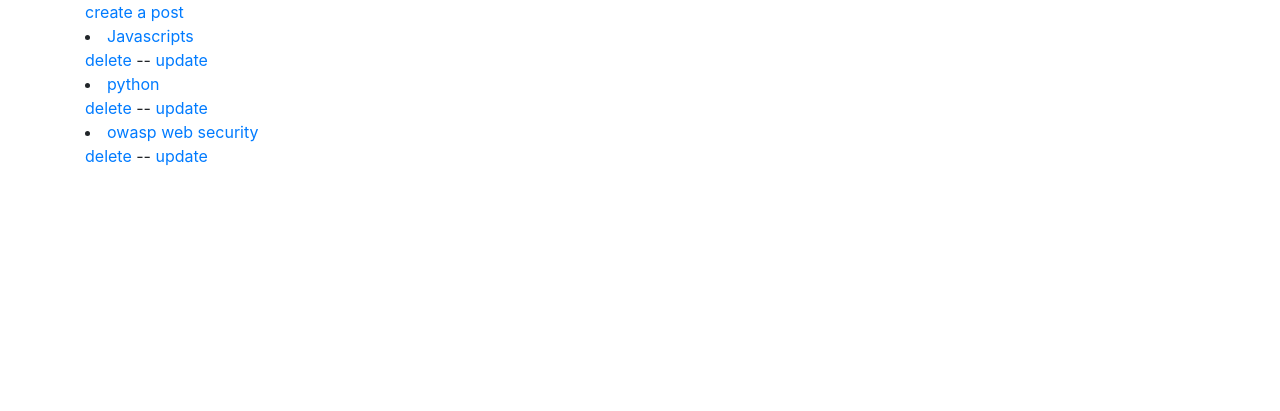
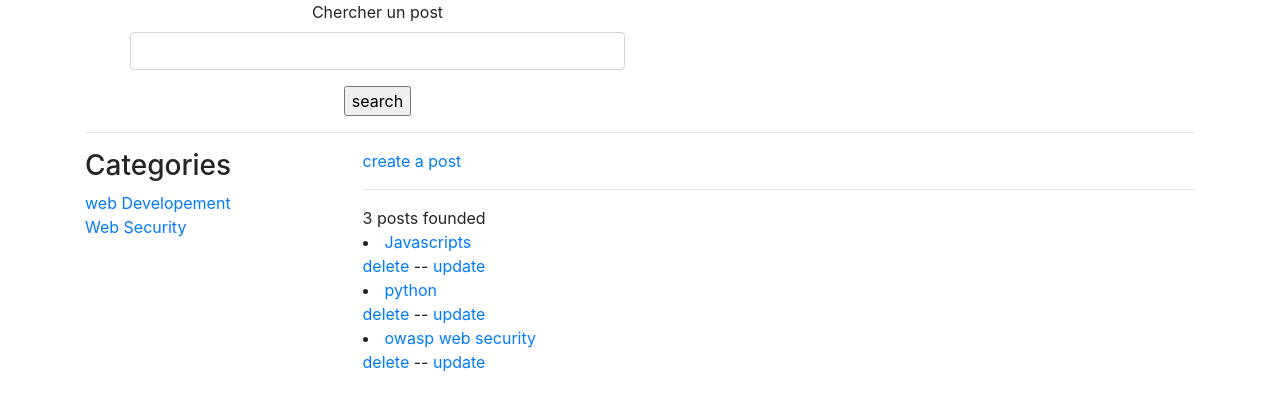
Before and after one commit to ailyamas/Blog, a Django app: page / in a window 1280 px wide. Shown: the top 411 px of the page. Run offline with Django 3.2, Linux system fonts and the light colour scheme; data comes from the database, SQL or seed files in the repository; both versions use the stored data as it was after the commit.

Commit message:
create a input search

```diff
--- a/Post/templates/Post/base.html
+++ b/Post/templates/Post/base.html
@@ -8,6 +8,7 @@
     </head>
     <body>
         <div class ="container">
+            <div>{% block navbar%}{% endblock%}</div>
             {% block content%}{% endblock content %}
         </div>
 
--- a/Post/templates/Post/index.html
+++ b/Post/templates/Post/index.html
@@ -1,10 +1,30 @@
 {% extends 'Post/base.html' %}
 {% block content %}
+<style>
+    .home-container{
+        display:grid;
+        grid-template-columns: 1fr 3fr;
+    }
+</style>
+<div> {% include 'Post/nav_bar.html'  %}</div>
+<hr>
+<div class="home-container">
+    <div>
 
-<a href="{% url 'add-Post' %}">create a post </a>
-<div>
-{% for post in posts %}
-<li><a href="{% url 'detail' post.id %}">{{post}} </a></li><a href="{% url 'delete-Post' post.id%}"> delete</a> -- <a href="{% url 'update-Post' post.id%}"> update</a>
-{% endfor %}
+        <h3>Categories</h3>
+        {% for category in categories%}
+        <a href="{% url 'index' %}?q={{category.name}}">{{category.name }}</a><br/>
+        {% endfor%}
+    </div>
+    <div>
+        <a href="{% url 'add-Post' %}">create a post </a>
+     <hr>
+     {{posts_count}} posts founded
+      {% for post in posts %}
+      <li><a href="{% url 'detail' post.id %}">{{post}} </a></li><a href="{% url 'delete-Post' post.id%}"> delete</a> -- <a href="{% url 'update-Post' post.id%}"> update</a>
+     {% endfor %}
+
+    </div>
+
 </div>
 {% endblock%}
--- /dev/null
+++ b/Post/templates/Post/nav_bar.html
@@ -0,0 +1,13 @@
+{% extends 'Post/base.html' %}
+{% block navbar%}
+<div class="col-lg-12 detail-separator">
+    <form class="col-md-6 col-md-offset-3 text-center" action="{% url 'index' %}" method="GET" accept-charset="utf-8">
+      <div class="form-group">
+        <label for="searchForm">Chercher un post </label>
+        <input id="searchForm" class="form-control" name="q">
+      </div>
+      <input type="submit" value="search">
+
+    </form>
+  </div>
+{% endblock %}
--- a/Post/urls.py
+++ b/Post/urls.py
@@ -5,5 +5,6 @@
     path('detail/<int:pk>',views.detail, name="detail" ) ,
     path('addPost',views.createPost, name="add-Post" ),
     path('Update_post/<int:pk>',views.UpdatePost, name="update-Post" ) ,
-    path('Delete_post/<int:pk>',views.deletePost, name="delete-Post" ) ,
+    path('Delete_post/<int:pk>',views.deletePost, name="delete-Post" ),
+
 ]
```
Also changed, not shown: Post/forms.py (line endings or trailing spaces), db.sqlite3.
